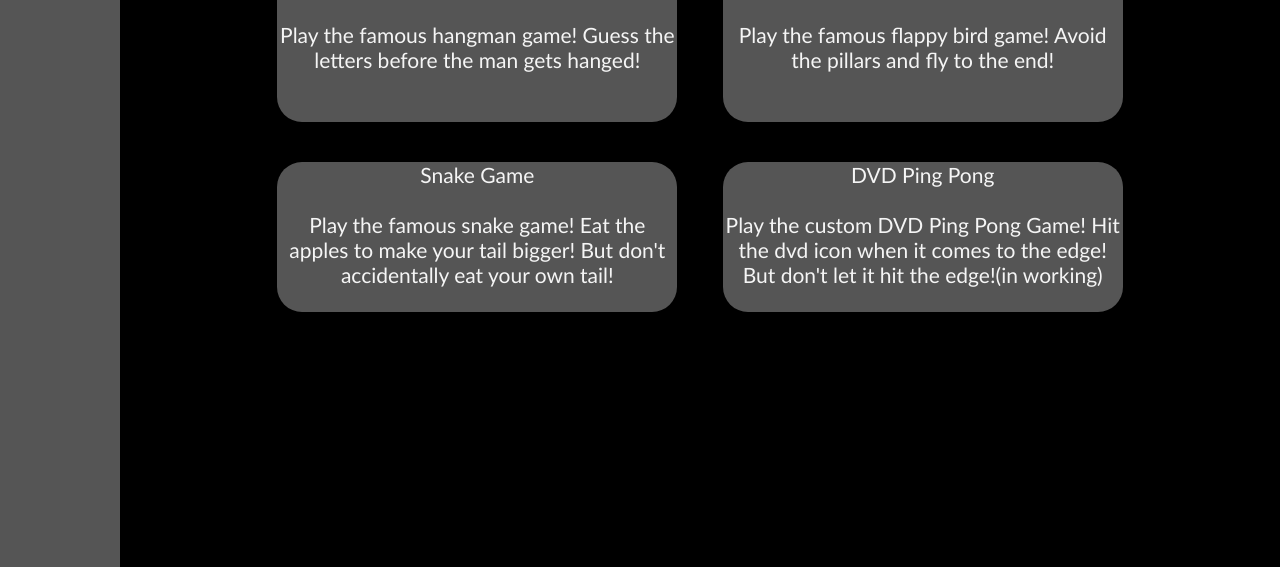
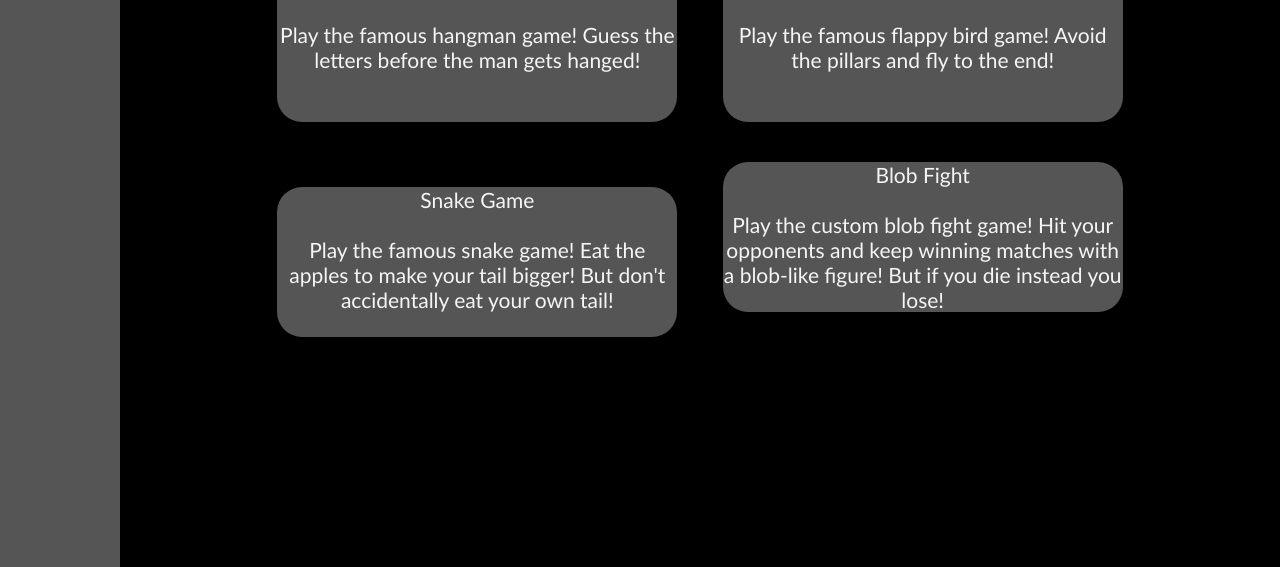
Before and after one commit to tcgconsolee/tcgconsolee.github.io, a plain HTML site: page games.html in a window 1280 px wide. Shown: the part 233-800 px from the top of the page. Drawn offline with Linux system fonts and the light colour scheme.

Commit message:
Update games.html

```diff
--- a/games.html
+++ b/games.html
@@ -59,7 +59,7 @@
     <div class = "circle"><a href = './games/hangman' style="color:whitesmoke">Hangman</a> <br> <br> Play the famous hangman game! Guess the letters before the man gets hanged!</div>
     <div class = "circle"><a href = './games/flappy_bird' style="color:whitesmoke">Flappy Bird</a> <br> <br> Play the famous flappy bird game! Avoid the pillars and fly to the end!</div>
     <div class = "circle"><a href = './games/snake_game' style="color:whitesmoke">Snake Game</a> <br> <br> Play the famous snake game! Eat the apples to make your tail bigger! But don't accidentally eat your own tail!</div>
-    <div class = "circle"><a href = './games/dvd_ping_pong' style="color:whitesmoke">DVD Ping Pong</a> <br> <br> Play the custom DVD Ping Pong Game! Hit the dvd icon when it comes to the edge! But don't let it hit the edge!(in working)</div>
+        <div class = "circle"><a href = './games/blob_fight' style="color:whitesmoke">Blob Fight</a> <br> <br> Play the custom blob fight game! Hit your opponents and keep winning matches with a blob-like figure! But if you die instead you lose!</div>
 
     <a href = "/home" style="color:whitesmoke;top:20%;left:50%;margin-left:-620px;position:fixed;font-size: xx-large;">Home</a>
 </body>
```
